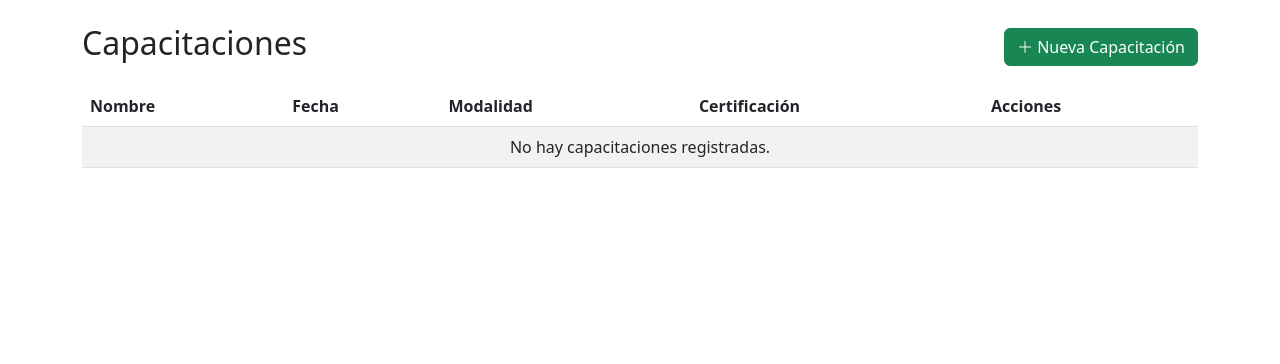
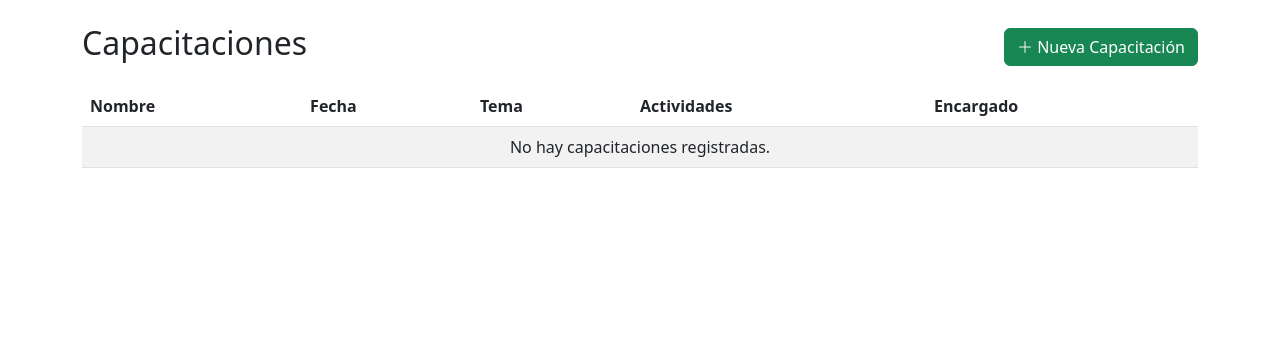
Before and after one commit to ridelyEX/UnidadGenero, a Django app: page /capacitaciones/ in a window 1280 px wide. Shown: the part 56-420 px from the top of the page. Run offline with Django 5.2, Linux system fonts and the light colour scheme; a user stored in the database is signed in; data that the repository does not hold is empty.

Commit message:
chamba y ajustes mañaneros. Lista de capacitacion_list.html actualizado para mostrar los datos que deben ser mostrados de la base de datos

```diff
--- a/gestion/models.py
+++ b/gestion/models.py
@@ -112,7 +112,7 @@ class Capacitacion(models.Model):
     tema = models.CharField(max_length=50, null=True, blank=True, choices=temas_choices)
     objetivo = models.CharField(max_length=200, null=True, blank=True)
     responsable = models.ForeignKey(settings.AUTH_USER_MODEL, on_delete=models.SET_NULL, null=True)
-    fecha_inicio = models.DateTimeField(null=True, blank=True)
+    fecha_inicio = models.DateField(null=True, blank=True)
     fecha_fin = models.DateField(null=True, blank=True)
     materiales = models.CharField(max_length=200, null=True, blank=True)
     observaciones = models.CharField(max_length=200, null=True, blank=True)
--- a/gestion/views.py
+++ b/gestion/views.py
@@ -73,12 +73,12 @@ class ActividadDeleteView(RolRequiredMixin, DeleteView):
         return super().delete(request, *args, **kwargs)
 
 # --- Documento Views ---
-class DocumentoListView(LoginRequiredMixin, ListView):
+class DocumentoListView(PermisoVerMixin, ListView):
     model = Documento
     template_name = 'gestion/documento_list.html'
     context_object_name = 'documentos'
 
-class DocumentoCreateView(LoginRequiredMixin, CreateView):
+class DocumentoCreateView(PermisoModificarMixin, CreateView):
     model = Documento
     template_name = 'gestion/documento_form.html'
     fields = ['nombre_archivo', 'tipo_documento', 'ruta_archivo', 'version', 'estado', 'id_actividad']
@@ -89,7 +89,7 @@ class DocumentoCreateView(LoginRequiredMixin, CreateView):
         messages.success(self.request, 'Documento subido correctamente.')
         return super().form_valid(form)
 
-class DocumentoDeleteView(LoginRequiredMixin, DeleteView):
+class DocumentoDeleteView(RolRequiredMixin, DeleteView):
     model = Documento
     template_name = 'gestion/documento_confirm_delete.html'
     success_url = reverse_lazy('documentos_list')
--- a/templates/gestion/capacitacion_list.html
+++ b/templates/gestion/capacitacion_list.html
@@ -15,24 +15,19 @@
             <tr>
                 <th>Nombre</th>
                 <th>Fecha</th>
-                <th>Modalidad</th>
-                <th>Certificación</th>
-                <th>Acciones</th>
+                <th>Tema</th>
+                <th>Actividades</th>
+                <th>Encargado</th>
             </tr>
         </thead>
         <tbody>
             {% for cap in capacitaciones %}
             <tr>
                 <td>{{ cap.nombre }}</td>
-                <td>{{ cap.fecha }}</td>
-                <td>{{ cap.modalidad }}</td>
-                <td>
-                    {% if cap.certificacion %}
-                    <i class="bi bi-check-circle-fill text-success"></i> Sí
-                    {% else %}
-                    <i class="bi bi-x-circle text-secondary"></i> No
-                    {% endif %}
-                </td>
+                <td>{{ cap.fecha_inicio }}</td>
+                <td>{{ cap.get_tema_display }}</td>
+                <td>{{ cap.get_tipo_actividad_display }}</td>
+                <td>{{ cap.responsable }}</td>
                 <td>
                     <a href="{% url 'capacitacion_update' cap.pk %}" class="btn btn-sm btn-primary"><i
                             class="bi bi-pencil"></i></a>
```
